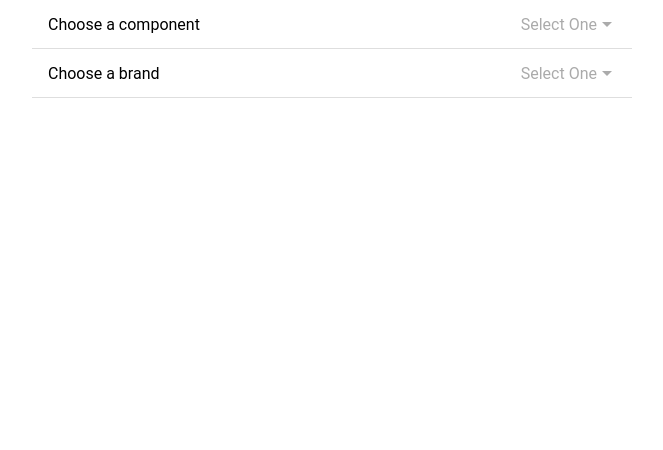
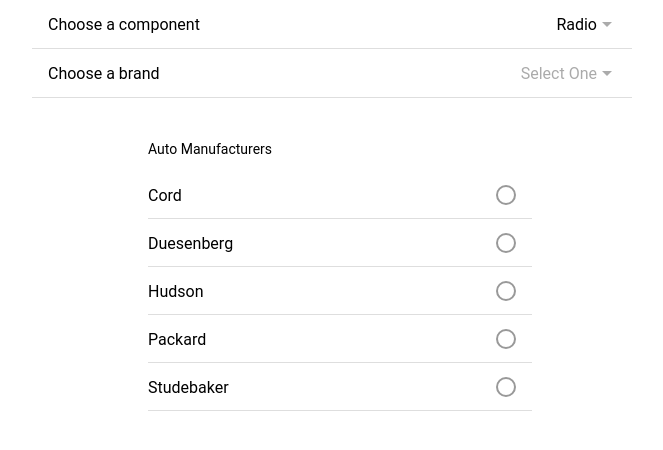
Before and after one commit to o-t-w/reonic, a React (Create React App) app: page /1/radio in a window 1280 px wide. Shown: the top 450 px of the page, without its empty margins (308-971 px from the left). Built offline with nearby package versions, Linux system fonts and the light colour scheme.

Commit message:
adds radio button component to components display

```diff
--- a/src/DisplayComponent.tsx
+++ b/src/DisplayComponent.tsx
@@ -7,6 +7,7 @@
 
 import Button from "./showcase/Button";
 import Card from "./showcase/Card";
+import Radio from "./showcase/Radio";
 import ThemePicker from "./ThemePicker";
 
 interface MyProps {
@@ -44,6 +45,7 @@
         <div className="currently-selected-component">
           <Route path="/:brand/button" component={Button} />
           <Route path="/:brand/card" component={Card} />
+          <Route path="/:brand/radio" component={Radio} />
         </div>
       </div>
     );
--- a/src/ThemePicker.tsx
+++ b/src/ThemePicker.tsx
@@ -22,6 +22,7 @@
         >
           <IonSelectOption value="button">Button</IonSelectOption>
           <IonSelectOption value="card">Card</IonSelectOption>
+          <IonSelectOption value="radio">Radio</IonSelectOption>
         </IonSelect>
       </IonItem>
 
--- a/src/index.css
+++ b/src/index.css
@@ -52,6 +52,10 @@
   padding: 10px;
 }
 
+ion-list {
+  width: 400px;
+}
+
 .icon-grid {
   display: grid;
   background-color: black;
--- /dev/null
+++ b/src/showcase/Radio.tsx
@@ -0,0 +1,47 @@
+import {
+  IonItem,
+  IonLabel,
+  IonList,
+  IonListHeader,
+  IonRadio,
+  IonRadioGroup
+} from "@ionic/react";
+
+import React from "react";
+
+function Radio() {
+  return (
+    <IonList>
+      <IonRadioGroup>
+        <IonListHeader>Auto Manufacturers</IonListHeader>
+
+        <IonItem>
+          <IonLabel>Cord</IonLabel>
+          <IonRadio value="cord" />
+        </IonItem>
+
+        <IonItem>
+          <IonLabel>Duesenberg</IonLabel>
+          <IonRadio value="duesenberg" />
+        </IonItem>
+
+        <IonItem>
+          <IonLabel>Hudson</IonLabel>
+          <IonRadio value="hudson" />
+        </IonItem>
+
+        <IonItem>
+          <IonLabel>Packard</IonLabel>
+          <IonRadio value="packard" />
+        </IonItem>
+
+        <IonItem>
+          <IonLabel>Studebaker</IonLabel>
+          <IonRadio value="studebaker" />
+        </IonItem>
+      </IonRadioGroup>
+    </IonList>
+  );
+}
+
+export default Radio;
```
